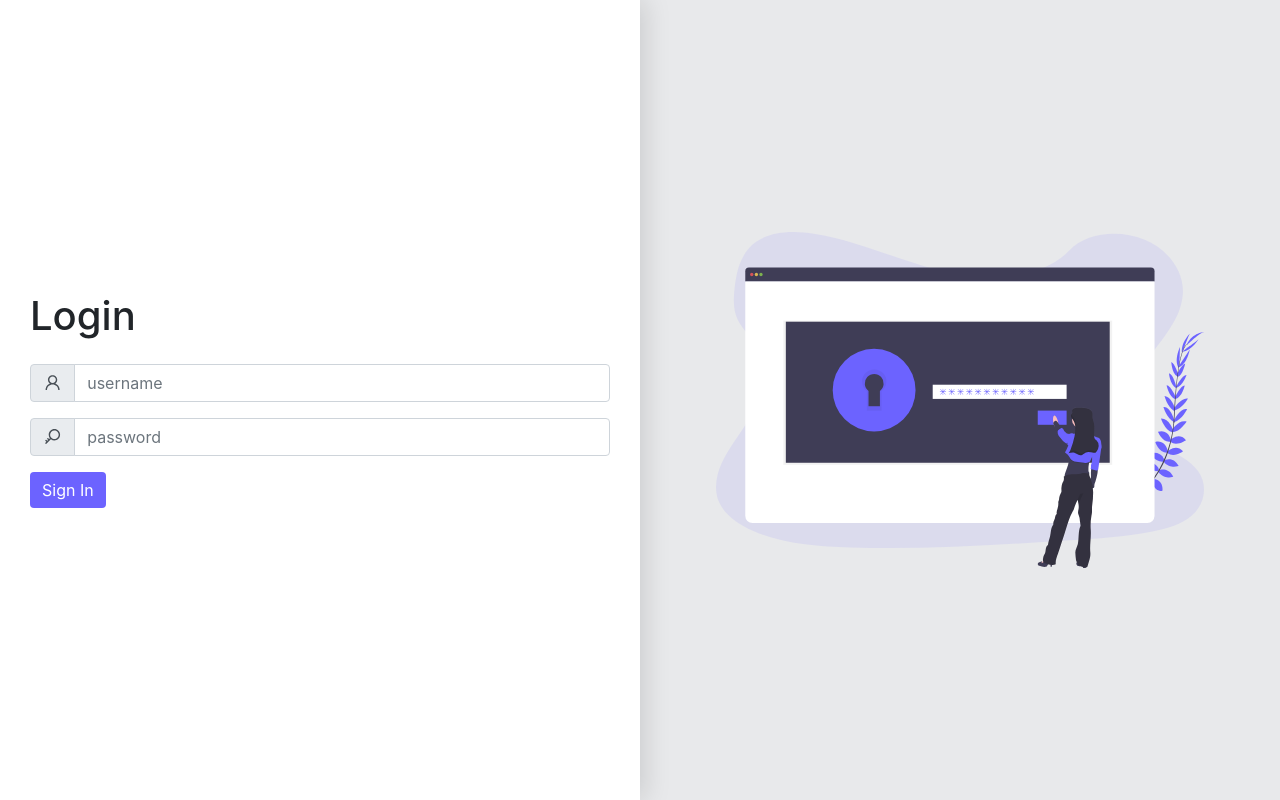
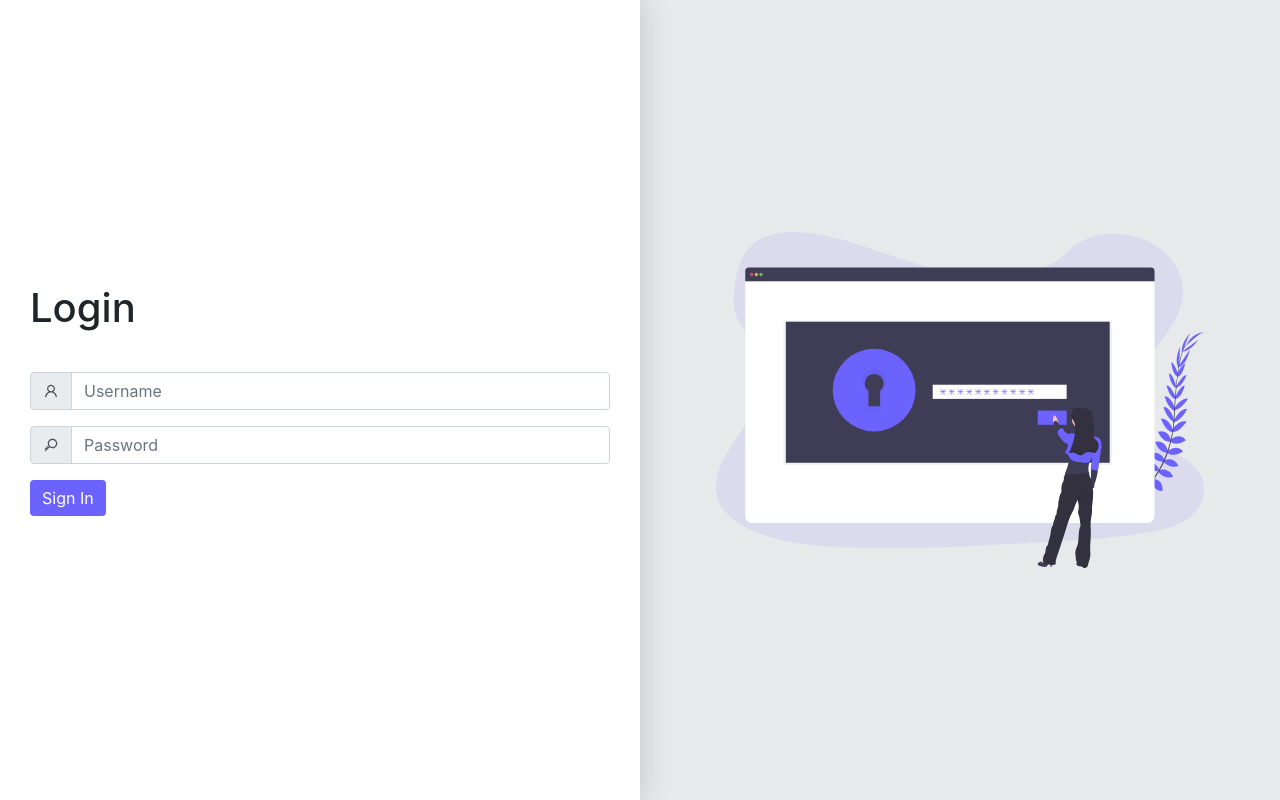
Before and after one commit to felixpohlmann/sessions-frontend, a React (Create React App) app: page / in a window 1280 px wide. Built offline with nearby package versions, Linux system fonts and the light colour scheme.

Commit message:
minor changes

```diff
--- a/package.json
+++ b/package.json
@@ -6,6 +6,7 @@
     "@testing-library/jest-dom": "^5.11.9",
     "@testing-library/react": "^11.2.3",
     "@testing-library/user-event": "^12.6.2",
+    "axios": "^0.21.1",
     "bootstrap": "^4.6.0",
     "react": "^17.0.1",
     "react-bootstrap": "^1.4.3",
--- a/src/App.js
+++ b/src/App.js
@@ -1,15 +1,26 @@
+import React, { Component } from "react";
+
 import Login from "./components/Login/Login";
 
 import "bootstrap/dist/css/bootstrap.min.css";
 import "./global/colors.css";
 import "./App.css";
 
-function App() {
-  return (
-    <div className="app">
-      <Login />
-    </div>
-  );
+class App extends Component {
+  state = { token: "" };
+
+  handleTokenSet = (token) => {
+    this.setState({ token });
+  };
+
+  render() {
+    const { handleTokenSet } = this;
+    return (
+      <div className="app">
+        <Login onTokenSet={handleTokenSet} />
+      </div>
+    );
+  }
 }
 
 export default App;
--- a/src/components/Login/Login.css
+++ b/src/components/Login/Login.css
@@ -21,6 +21,10 @@
   width: 80%;
 }
 
+.form__header {
+  margin: 0 0 1rem 0;
+}
+
 .form__input {
   margin: 1rem 0 1rem 0;
 }
--- a/src/components/Login/Login.jsx
+++ b/src/components/Login/Login.jsx
@@ -1,4 +1,5 @@
-import React from "react";
+import React, { Component } from "react";
+import axios from "axios";
 
 import {
   Container,
@@ -13,7 +14,32 @@ import authenticationIllustration from "./authentication.svg";
 
 import "./Login.css";
 
-const Login = () => {
+class Login extends Component {
+  state = {
+    inputUsername: null,
+    inputPassword: null,
+  };
+
+  handleChange = (e) => {
+    const { name, value } = e.target;
+    this.setState({ [name]: value });
+  };
+
+  handleSubmit = async () => {
+    const { inputPassword, inputUsername } = this.state;
+    const { onTokenSet } = this.props;
+    const response = await axios.post("http://localhost:5000/api/auth/signin", {
+      username: inputUsername,
+      password: inputPassword,
+    });
+    if (response.status === 200) {
+      onTokenSet(response.data.token);
+    }
+  };
+
+  render() {
+    const { handleChange, handleSubmit } = this;
+
     return (
       <Container fluid>
         <Row className="row__main">
@@ -29,22 +55,35 @@ const Login = () => {
                   <InputGroup className="form__input">
                     <InputGroup.Prepend>
                       <InputGroup.Text>
-                      <AiOutlineUser size="1.2rem" />
+                        <AiOutlineUser />
                       </InputGroup.Text>
                     </InputGroup.Prepend>
-                  <Form.Control placeholder="username" aria-label="username" />
+                    <Form.Control
+                      placeholder="Username"
+                      aria-label="Username"
+                      onChange={(e) => handleChange(e)}
+                      name="inputUsername"
+                    />
                   </InputGroup>
 
                   <InputGroup className="form__input">
                     <InputGroup.Prepend>
                       <InputGroup.Text>
-                      <AiOutlineKey size="1.2rem" />
+                        <AiOutlineKey />
                       </InputGroup.Text>
                     </InputGroup.Prepend>
-                  <Form.Control placeholder="password" aria-label="password" />
+                    <Form.Control
+                      type="password"
+                      placeholder="Password"
+                      aria-label="Password"
+                      onChange={(e) => handleChange(e)}
+                      name="inputPassword"
+                    />
                   </InputGroup>
 
-                <Button className="form__button">Sign In</Button>
+                  <Button className="form__button" onClick={handleSubmit}>
+                    Sign In
+                  </Button>
                 </Col>
               </Row>
             </Container>
@@ -59,6 +98,7 @@ const Login = () => {
         </Row>
       </Container>
     );
-};
+  }
+}
 
 export default Login;
```
Also changed, not shown: 1 other file (tests, documents, lock files or other folders). Lines whose indentation alone changed are shown as unchanged.
